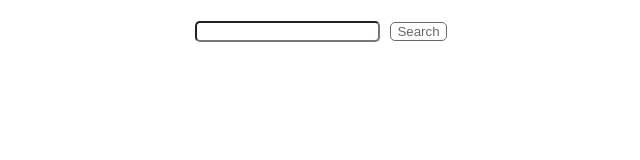
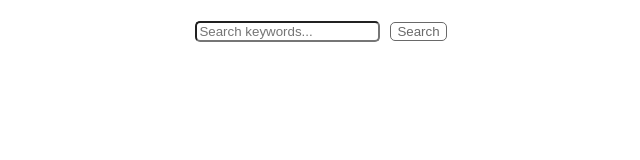
Before and after one commit to msnmz/giphy-gallery, a React (Create React App) app: page / in a window 1280 px wide. Shown: the top 160 px of the page, without its empty margins (319-959 px from the left). Built offline with nearby package versions, Linux system fonts and the light colour scheme.

Commit message:
Adds placeholder to the input

```diff
--- a/src/components/SearchBar.js
+++ b/src/components/SearchBar.js
@@ -10,7 +10,7 @@ export default function SearchBar({ onSearch, disabled }) {
 
   return (
     <>
-      <input type='text' className='search-input' value={searchText} onChange={handleSearchInputChange} />
+      <input type='text' className='search-input' value={searchText} onChange={handleSearchInputChange} placeholder='Search keywords...' />
       <button disabled={disabled} className='search-button' onClick={() => onSearch(searchText)}>Search</button>
     </>
   )
```
